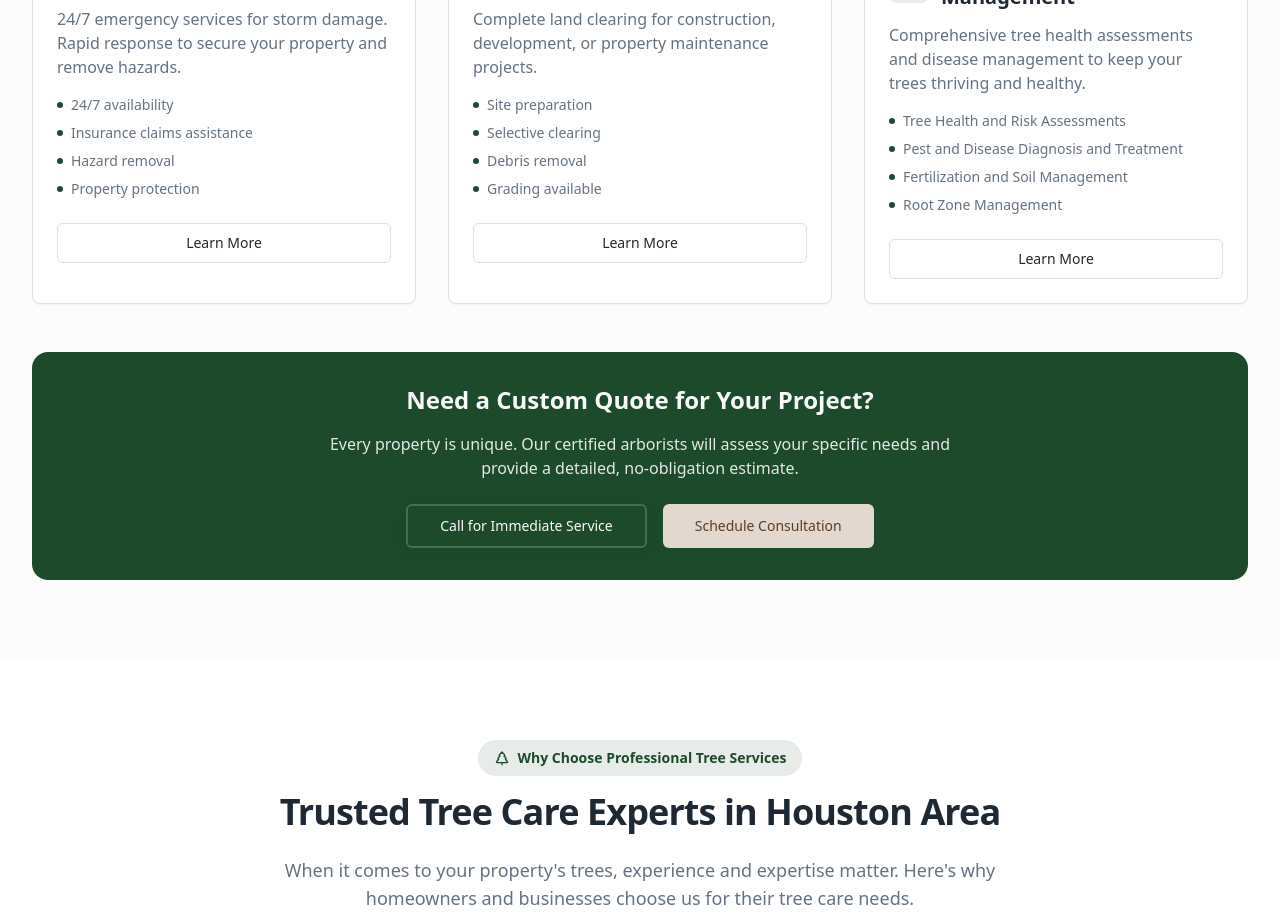
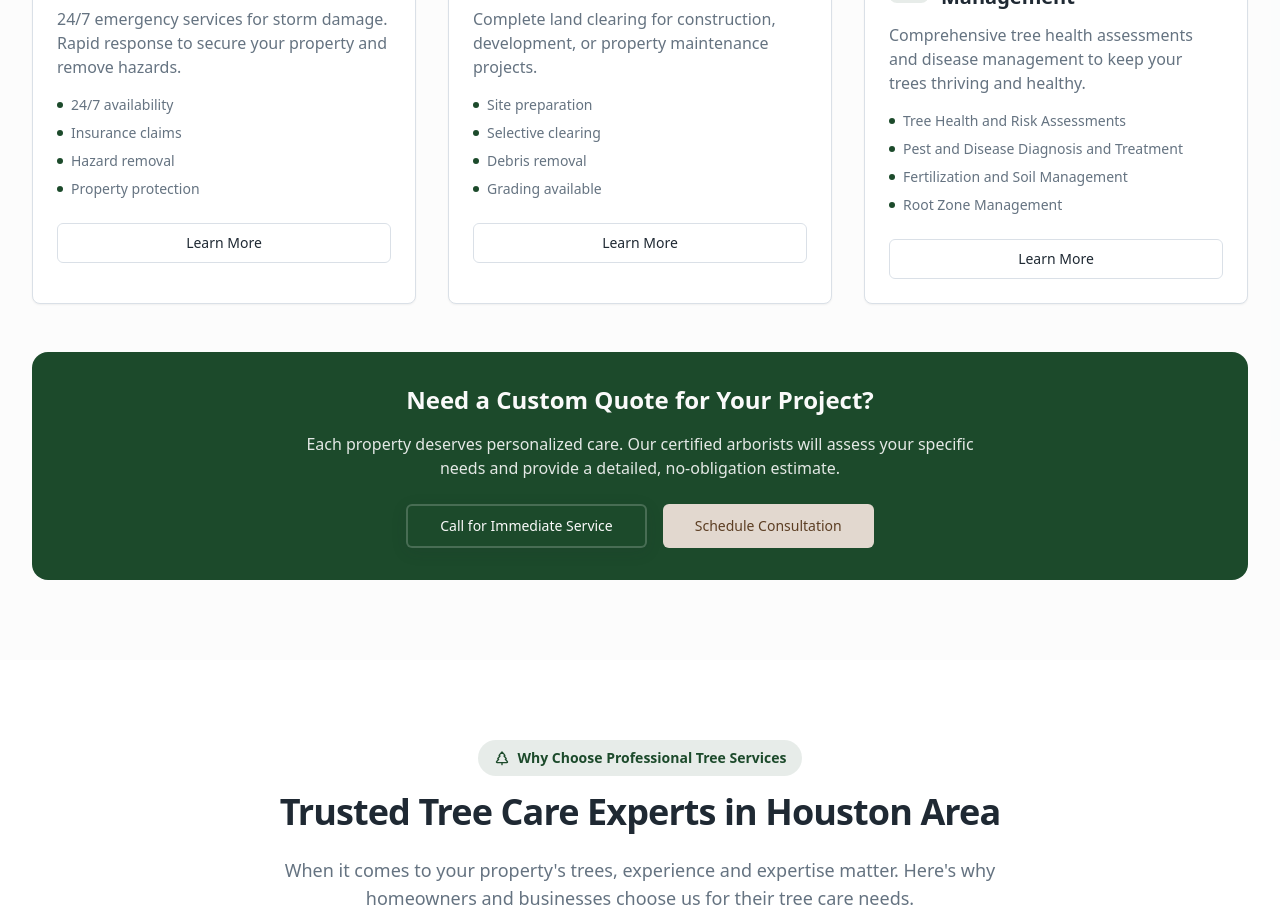
Before and after one commit to wing9900/tree-service-website, a React (Vite) app: page / in a window 1280 px wide. Shown: the part 2100-3020 px from the top of the page. Built offline with nearby package versions, Linux system fonts and the light colour scheme.

Commit message:
Visual edit in Lovable
Edited UI in Lovable

```diff
--- a/src/components/sections/ServicesSection.tsx
+++ b/src/components/sections/ServicesSection.tsx
@@ -36,7 +36,7 @@ const ServicesSection = () => {
     icon: Zap,
     image: emergencyServiceImg,
     link: "/services/emergency",
-    features: ["24/7 availability", "Insurance claims assistance", "Hazard removal", "Property protection"]
+    features: ["24/7 availability", "Insurance claims", "Hazard removal", "Property protection"]
   }, {
     title: "Land & Lot Clearing",
     description: "Complete land clearing for construction, development, or property maintenance projects.",
@@ -108,10 +108,7 @@ const ServicesSection = () => {
           <h3 className="text-2xl font-bold mb-4">
             Need a Custom Quote for Your Project?
           </h3>
-          <p className="text-primary-foreground/90 mb-6 max-w-2xl mx-auto">
-            Every property is unique. Our certified arborists will assess your specific needs
-            and provide a detailed, no-obligation estimate.
-          </p>
+          <p className="text-primary-foreground/90 mb-6 max-w-2xl mx-auto">Each property deserves personalized care. Our certified arborists will assess your specific needs and provide a detailed, no-obligation estimate.</p>
           <div className="flex flex-col sm:flex-row gap-4 justify-center">
             <Button variant="hero" size="lg" asChild>
               <a href="tel:{{PHONE}}">
```
